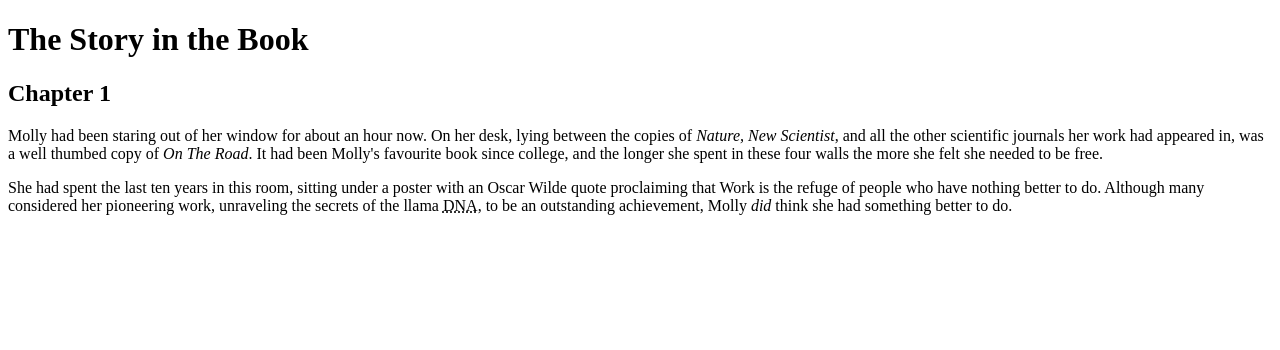
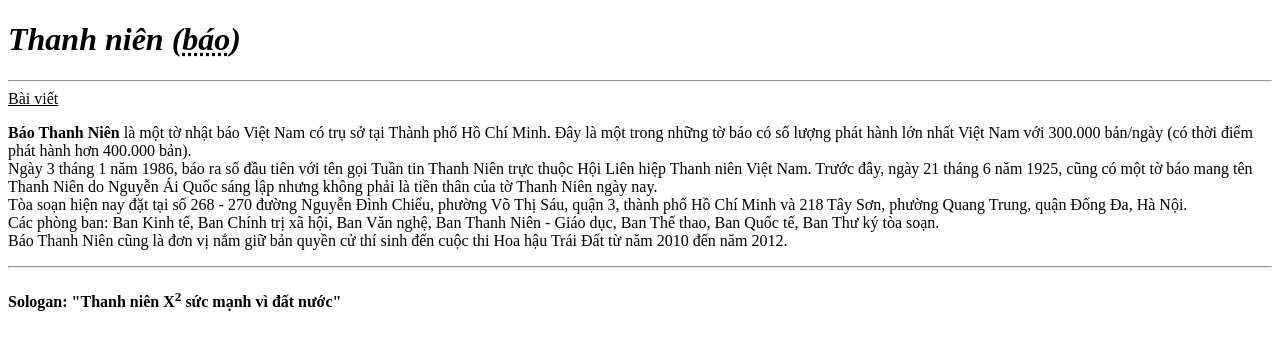
Before and after one commit to tinict/Exam, a plain HTML site: page index.html in a window 1280 px wide. Drawn offline with Linux system fonts and the light colour scheme.

Commit message:
Update index.html

```diff
--- a/index.html
+++ b/index.html
@@ -4,12 +4,36 @@
         <meta charset="UTF-8">
         <meta http-equiv="X-UA-Compatible" content="IE=edge">
         <meta name="viewport" content="width=device-width, initial-scale=1.0">
-        <title>Exam Buổi 2</title>
+        <title>Báo thanh niên</title>
     </head>
     <body>
-        <h1>The Story in the Book</h1>
-        <h2>Chapter 1</h2>
-        <p>Molly had been staring out of her window for about an hour now. On her desk, lying between the copies of <i>Nature, New Scientist</i>, and all the other scientific journals her work had appeared in, was a well thumbed copy of <i>On The Road</i>. It had been Molly's favourite book since college, and the longer she spent in these four walls the more she felt she needed to be free.</p>
-        <p>She had spent the last ten years in this room, sitting under a poster with an Oscar Wilde quote proclaiming that Work is the refuge of people who have nothing better to do. Although many considered her pioneering work, unraveling the secrets of the llama <abbr title="Deoxyribonucleic acid">DNA</abbr>, to be an outstanding achievement, Molly <i>did</i> think she had something better to do.</p>
+        <!-- Header -->
+        <div>
+            <div>
+                <i><h1>Thanh niên (<abbr title="báo thanh niên: www.thanhnien.vn">báo</abbr>)</h1></i>
+            </div>
+            <hr />
+            <nav>
+                <ins>Bài viết</ins>
+            </nav>
+        </div>
+        <!-- Body -->
+        <div>
+            <p>
+                    <b>Báo Thanh Niên</b> là một tờ nhật báo Việt Nam có trụ sở tại Thành phố Hồ Chí Minh. Đây là một trong những tờ báo có số lượng phát hành lớn nhất Việt Nam với 300.000 bản/ngày (có thời điểm phát hành hơn 400.000 bản). <br>
+
+                Ngày 3 tháng 1 năm 1986, báo ra số đầu tiên với tên gọi Tuần tin Thanh Niên trực thuộc Hội Liên hiệp Thanh niên Việt Nam. Trước đây, ngày 21 tháng 6 năm 1925, cũng có một tờ báo mang tên Thanh Niên do Nguyễn Ái Quốc sáng lập nhưng không phải là tiền thân của tờ Thanh Niên ngày nay.<br>
+
+                Tòa soạn hiện nay đặt tại số 268 - 270 đường Nguyễn Đình Chiểu, phường Võ Thị Sáu, quận 3, thành phố Hồ Chí Minh và 218 Tây Sơn, phường Quang Trung, quận Đống Đa, Hà Nội.<br>
+
+                Các phòng ban: Ban Kinh tế, Ban Chính trị xã hội, Ban Văn nghệ, Ban Thanh Niên - Giáo dục, Ban Thế thao, Ban Quốc tế, Ban Thư ký tòa soạn.<br>
+
+                Báo Thanh Niên cũng là đơn vị nắm giữ bản quyền cử thí sinh đến cuộc thi Hoa hậu Trái Đất từ năm 2010 đến năm 2012.
+            </p>
+            <hr/>
+        </div>
+        <footer>
+            <h4>Sologan: "Thanh niên X<sup>2</sup> sức mạnh vì đất nước"</h4>
+        </footer>
     </body>
 </html>
```
